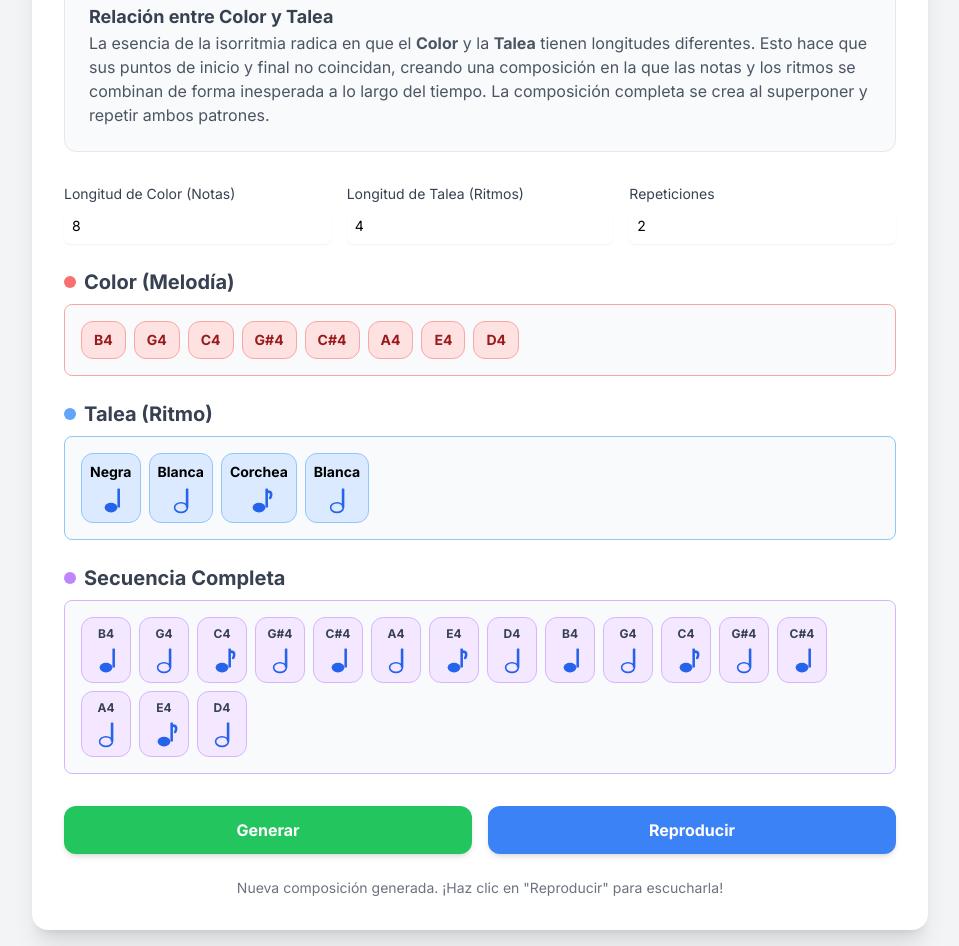
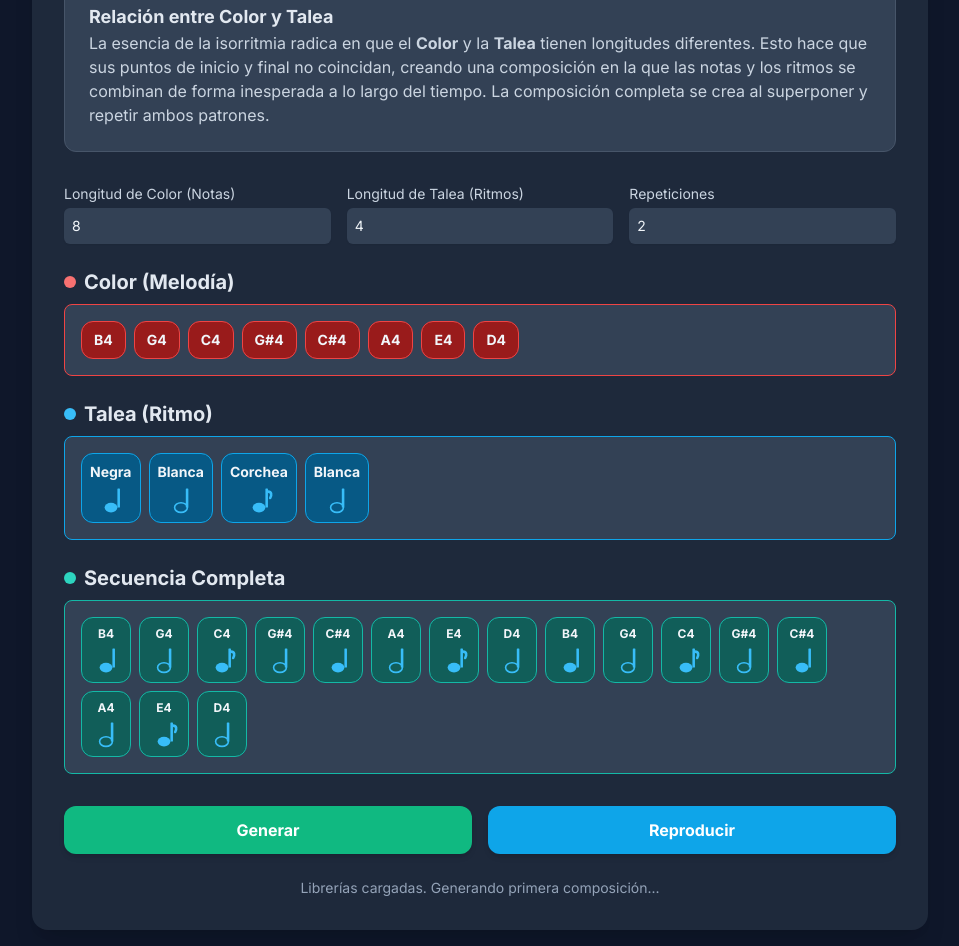
Before and after one commit to juanmiguel0927/GeneradorDeIsorritmia, a plain HTML site: page index.html in a window 1280 px wide. Shown: the part 534-1480 px from the top of the page, without its empty margins (160-1119 px from the left). Drawn offline with nearby package versions, Linux system fonts and the light colour scheme.

Commit message:
Update index.html

```diff
--- a/index.html
+++ b/index.html
@@ -11,44 +11,47 @@
         @import url('https://fonts.googleapis.com/css2?family=Inter:wght@400;700&display=swap');
         body {
             font-family: 'Inter', sans-serif;
-            background-color: #f3f4f6;
+            /* Nuevo fondo oscuro */
+            background-color: #0f172a;
         }
         .note-card {
             transition: all 0.2s ease-in-out;
             transform: scale(1);
         }
         .note-card.active {
-            background-color: #bbf7d0;
-            border-color: #22c55e;
+            /* Nuevo color de brillo y escala para el estado activo */
+            background-color: #2e3e53;
+            border-color: #67e8f9;
             transform: scale(1.05);
-            box-shadow: 0 4px 15px rgba(34, 197, 94, 0.4);
+            box-shadow: 0 0 15px rgba(103, 232, 249, 0.6);
         }
     </style>
 </head>
-<body class="bg-gray-100 flex items-center justify-center min-h-screen p-4">
-    <div class="bg-white rounded-2xl shadow-xl p-8 w-full max-w-4xl">
-        <h1 class="text-3xl font-bold text-center text-gray-800 mb-2">Generador de Isorritmia</h1>
+<body class="bg-slate-900 flex items-center justify-center min-h-screen p-4">
+    <!-- Contenedor principal con fondo más claro para contraste -->
+    <div class="bg-slate-800 rounded-2xl shadow-xl p-8 w-full max-w-4xl">
+        <h1 class="text-3xl font-bold text-center text-slate-100 mb-2">Generador de Isorritmia</h1>
         <!-- Créditos del autor actualizados -->
-        <p class="text-center text-sm text-gray-500 mb-8">Diseñado por Juan Miguel Rios Redondo</p>
+        <p class="text-center text-sm text-slate-400 mb-8">Diseñado por Juan Miguel Rios Redondo</p>
 
         <!-- Nueva sección de explicación de conceptos -->
-        <div class="mb-8 p-6 bg-gray-50 rounded-xl border border-gray-200">
-            <h2 class="text-2xl font-bold text-gray-700 mb-4">Conceptos de Isorritmia</h2>
-            <div class="space-y-4 text-gray-600">
+        <div class="mb-8 p-6 bg-slate-700 rounded-xl border border-slate-600">
+            <h2 class="text-2xl font-bold text-slate-200 mb-4">Conceptos de Isorritmia</h2>
+            <div class="space-y-4 text-slate-300">
                 <p>La <strong>Isorritmia</strong> es una técnica de composición musical que se basa en la repetición de patrones rítmicos y melódicos de diferente duración. Fue muy popular en la música medieval. Los dos elementos principales son el <strong>Color</strong> y la <strong>Talea</strong>.</p>
 
                 <div>
-                    <h3 class="text-lg font-semibold text-gray-700">Talea (Ritmo)</h3>
+                    <h3 class="text-lg font-semibold text-slate-200">Talea (Ritmo)</h3>
                     <p>La <strong>Talea</strong> es el patrón rítmico que se repite. En esta aplicación, puedes definir la longitud del patrón de ritmos (por ejemplo, una serie de negras y corcheas). La Talea es el esqueleto rítmico de la composición.</p>
                 </div>
 
                 <div>
-                    <h3 class="text-lg font-semibold text-gray-700">Color (Melodía)</h3>
+                    <h3 class="text-lg font-semibold text-slate-200">Color (Melodía)</h3>
                     <p>El <strong>Color</strong> es el patrón melódico, es decir, la secuencia de notas que se repite. Un rasgo importante es que las notas del Color son únicas y no se repiten entre sí. En esta aplicación, la longitud del Color se puede ajustar, pero está limitada a 13 para garantizar que cada nota sea diferente.</p>
                 </div>
 
                 <div>
-                    <h3 class="text-lg font-semibold text-gray-700">Relación entre Color y Talea</h3>
+                    <h3 class="text-lg font-semibold text-slate-200">Relación entre Color y Talea</h3>
                     <p>La esencia de la isorritmia radica en que el <strong>Color</strong> y la <strong>Talea</strong> tienen longitudes diferentes. Esto hace que sus puntos de inicio y final no coincidan, creando una composición en la que las notas y los ritmos se combinan de forma inesperada a lo largo del tiempo. La composición completa se crea al superponer y repetir ambos patrones.</p>
                 </div>
             </div>
@@ -57,66 +60,72 @@
         <!-- Controles para la longitud de Color y Talea y la repetición -->
         <div class="mb-6 flex flex-col sm:flex-row gap-4 justify-between">
             <div class="flex-1">
-                <label for="color-length-input" class="block text-sm font-medium text-gray-700">Longitud de Color (Notas)</label>
+                <label for="color-length-input" class="block text-sm font-medium text-slate-300">Longitud de Color (Notas)</label>
                 <input type="number" id="color-length-input" value="8" min="4" max="13"
-                    class="mt-1 block w-full rounded-md border-gray-300 shadow-sm focus:border-red-500 focus:ring-red-500 sm:text-sm p-2">
+                    class="mt-1 block w-full rounded-md border-slate-500 bg-slate-700 text-slate-100 shadow-sm focus:border-red-500 focus:ring-red-500 sm:text-sm p-2">
             </div>
             <div class="flex-1">
-                <label for="talea-length-input" class="block text-sm font-medium text-gray-700">Longitud de Talea (Ritmos)</label>
+                <label for="talea-length-input" class="block text-sm font-medium text-slate-300">Longitud de Talea (Ritmos)</label>
                 <input type="number" id="talea-length-input" value="4" min="2" max="10"
-                    class="mt-1 block w-full rounded-md border-gray-300 shadow-sm focus:border-blue-500 focus:ring-blue-500 sm:text-sm p-2">
+                    class="mt-1 block w-full rounded-md border-slate-500 bg-slate-700 text-slate-100 shadow-sm focus:border-sky-500 focus:ring-sky-500 sm:text-sm p-2">
             </div>
             <div class="flex-1">
-                <label for="repetition-count-input" class="block text-sm font-medium text-gray-700">Repeticiones</label>
+                <label for="repetition-count-input" class="block text-sm font-medium text-slate-300">Repeticiones</label>
                 <input type="number" id="repetition-count-input" value="2" min="1" max="5"
-                    class="mt-1 block w-full rounded-md border-gray-300 shadow-sm focus:border-purple-500 focus:ring-purple-500 sm:text-sm p-2">
+                    class="mt-1 block w-full rounded-md border-slate-500 bg-slate-700 text-slate-100 shadow-sm focus:border-purple-500 focus:ring-purple-500 sm:text-sm p-2">
             </div>
         </div>
 
         <div class="space-y-6">
             <!-- Visualización del Color (Melodía) -->
             <div>
-                <h2 class="text-xl font-semibold text-gray-700 mb-2 flex items-center">
+                <h2 class="text-xl font-semibold text-slate-200 mb-2 flex items-center">
                     <span class="inline-block w-3 h-3 bg-red-400 rounded-full mr-2"></span>
                     Color (Melodía)
                 </h2>
-                <div id="color-display" class="flex flex-wrap gap-2 p-4 bg-gray-50 rounded-lg border border-red-300">
+                <!-- Colores de fondo y borde actualizados -->
+                <div id="color-display" class="flex flex-wrap gap-2 p-4 bg-slate-700 rounded-lg border border-red-500">
                 </div>
             </div>
 
             <!-- Visualización de la Talea (Ritmo) -->
             <div>
-                <h2 class="text-xl font-semibold text-gray-700 mb-2 flex items-center">
-                    <span class="inline-block w-3 h-3 bg-blue-400 rounded-full mr-2"></span>
+                <h2 class="text-xl font-semibold text-slate-200 mb-2 flex items-center">
+                    <span class="inline-block w-3 h-3 bg-sky-400 rounded-full mr-2"></span>
                     Talea (Ritmo)
                 </h2>
-                <div id="talea-display" class="flex flex-wrap items-end justify-start gap-2 p-4 bg-gray-50 rounded-lg border border-blue-300">
+                <!-- Colores de fondo y borde actualizados -->
+                <div id="talea-display" class="flex flex-wrap items-end justify-start gap-2 p-4 bg-slate-700 rounded-lg border border-sky-500">
                 </div>
             </div>
 
             <!-- Visualización de la Secuencia Completa -->
             <div>
-                <h2 class="text-xl font-semibold text-gray-700 mb-2 flex items-center">
-                    <span class="inline-block w-3 h-3 bg-purple-400 rounded-full mr-2"></span>
+                <h2 class="text-xl font-semibold text-slate-200 mb-2 flex items-center">
+                    <span class="inline-block w-3 h-3 bg-teal-400 rounded-full mr-2"></span>
                     Secuencia Completa
                 </h2>
-                <div id="sequence-display" class="flex flex-wrap gap-2 p-4 bg-gray-50 rounded-lg border border-purple-300">
+                <!-- Colores de fondo y borde actualizados -->
+                <div id="sequence-display" class="flex flex-wrap gap-2 p-4 bg-slate-700 rounded-lg border border-teal-500">
                 </div>
             </div>
         </div>
 
         <div class="flex flex-col sm:flex-row gap-4 mt-8">
+            <!-- Nuevo botón de generar con color esmeralda -->
             <button id="generate-button"
-                class="flex-1 bg-green-500 text-white font-bold py-3 px-6 rounded-xl shadow-md hover:bg-green-600 focus:outline-none focus:ring-2 focus:ring-green-400 focus:ring-offset-2 transition ease-in-out duration-150">
+                class="flex-1 bg-emerald-500 text-white font-bold py-3 px-6 rounded-xl shadow-md hover:bg-emerald-600 focus:outline-none focus:ring-2 focus:ring-emerald-400 focus:ring-offset-2 transition ease-in-out duration-150">
                 Generar
             </button>
+            <!-- Nuevo botón de reproducir con color azul cielo -->
             <button id="play-button" disabled
-                class="flex-1 bg-blue-500 text-white font-bold py-3 px-6 rounded-xl shadow-md hover:bg-blue-600 focus:outline-none focus:ring-2 focus:ring-blue-400 focus:ring-offset-2 transition ease-in-out duration-150 disabled:opacity-50 disabled:cursor-not-allowed">
+                class="flex-1 bg-sky-500 text-white font-bold py-3 px-6 rounded-xl shadow-md hover:bg-sky-600 focus:outline-none focus:ring-2 focus:ring-sky-400 focus:ring-offset-2 transition ease-in-out duration-150 disabled:opacity-50 disabled:cursor-not-allowed">
                 Reproducir
             </button>
         </div>
 
-        <div id="message-box" class="mt-6 text-center text-sm text-gray-500 min-h-[20px]">
+        <!-- Texto de mensaje con color ajustado -->
+        <div id="message-box" class="mt-6 text-center text-sm text-slate-400 min-h-[20px]">
         </div>
     </div>
 
@@ -152,13 +161,15 @@
                 messageBox.textContent = msg;
             }
 
+            // El mensaje inicial se mantiene para indicar que la app está lista.
             showMessage("Librerías cargadas. Generando primera composición...");
 
             // Definición de ritmos con sus duraciones y nombres en español.
             const rhythms = {
-                '2n': { name: 'Blanca', svg: `<svg class="w-8 h-8" viewBox="0 0 100 100" xmlns="http://www.w3.org/2000/svg"><ellipse cx="50" cy="80" rx="20" ry="15" fill="none" stroke="#2563eb" stroke-width="5"/><rect x="65" y="20" width="8" height="60" fill="#2563eb" rx="2" ry="2"/></svg>`},
-                '4n': { name: 'Negra', svg: `<svg class="w-8 h-8" viewBox="0 0 100 100" xmlns="http://www.w3.org/2000/svg"><ellipse cx="50" cy="80" rx="20" ry="15" fill="#2563eb"/><rect x="70" y="20" width="8" height="60" fill="#2563eb" rx="2" ry="2"/></svg>`},
-                '8n': { name: 'Corchea', svg: `<svg class="w-8 h-8" viewBox="0 0 100 100" xmlns="http://www.w3.org/2000/svg"><ellipse cx="50" cy="80" rx="20" ry="15" fill="#2563eb"/><rect x="70" y="20" width="8" height="60" fill="#2563eb" rx="2" ry="2"/><path d="M 78 30 C 90 30 90 40 85 50" fill="none" stroke="#2563eb" stroke-width="8" stroke-linecap="round"/></svg>`}
+                // Se actualizan los colores SVG para que contrasten con el fondo oscuro
+                '2n': { name: 'Blanca', svg: `<svg class="w-8 h-8 text-sky-400" viewBox="0 0 100 100" xmlns="http://www.w3.org/2000/svg"><ellipse cx="50" cy="80" rx="20" ry="15" fill="none" stroke="currentColor" stroke-width="5"/><rect x="65" y="20" width="8" height="60" fill="currentColor" rx="2" ry="2"/></svg>`},
+                '4n': { name: 'Negra', svg: `<svg class="w-8 h-8 text-sky-400" viewBox="0 0 100 100" xmlns="http://www.w3.org/2000/svg"><ellipse cx="50" cy="80" rx="20" ry="15" fill="currentColor"/><rect x="70" y="20" width="8" height="60" fill="currentColor" rx="2" ry="2"/></svg>`},
+                '8n': { name: 'Corchea', svg: `<svg class="w-8 h-8 text-sky-400" viewBox="0 0 100 100" xmlns="http://www.w3.org/2000/svg"><ellipse cx="50" cy="80" rx="20" ry="15" fill="currentColor"/><rect x="70" y="20" width="8" height="60" fill="currentColor" rx="2" ry="2"/><path d="M 78 30 C 90 30 90 40 85 50" fill="none" stroke="currentColor" stroke-width="8" stroke-linecap="round"/></svg>`}
             };
 
             // Ritmos disponibles para generar la Talea (solo los solicitados).
@@ -228,7 +239,7 @@
 
                 updateUI(currentColor, currentTalea, currentSequence);
                 playButton.disabled = false;
-                showMessage('Nueva composición generada. ¡Haz clic en "Reproducir" para escucharla!');
+                // Se elimina el mensaje de confirmación.
             }
 
             function updateUI(color, talea, combinedSequence) {
@@ -236,7 +247,8 @@
                 color.forEach(note => {
                     const noteElement = document.createElement('div');
                     noteElement.textContent = note;
-                    noteElement.className = 'note-card bg-red-100 text-red-800 text-sm font-bold py-2 px-3 rounded-xl border border-red-300';
+                    // Clases actualizadas para el tema oscuro
+                    noteElement.className = 'note-card bg-red-800 text-slate-100 text-sm font-bold py-2 px-3 rounded-xl border border-red-500';
                     colorDisplay.appendChild(noteElement);
                 });
 
@@ -244,8 +256,9 @@
                 talea.forEach((rhythmKey, index) => {
                     const rhythm = rhythms[rhythmKey];
                     const noteElement = document.createElement('div');
-                    noteElement.innerHTML = `<span class="text-sm font-bold">${rhythm.name}</span>${rhythm.svg}`;
-                    noteElement.className = `note-card bg-blue-100 p-2 rounded-xl border border-blue-300 flex flex-col items-center justify-center`;
+                    noteElement.innerHTML = `<span class="text-sm font-bold text-slate-100">${rhythm.name}</span>${rhythm.svg}`;
+                    // Clases actualizadas para el tema oscuro
+                    noteElement.className = `note-card bg-sky-800 p-2 rounded-xl border border-sky-500 flex flex-col items-center justify-center`;
                     noteElement.dataset.index = index;
                     taleaDisplay.appendChild(noteElement);
                 });
@@ -253,10 +266,11 @@
                 sequenceDisplay.innerHTML = '';
                 combinedSequence.forEach((item, index) => {
                     const noteCard = document.createElement('div');
-                    noteCard.className = `note-card bg-purple-100 p-2 rounded-xl border border-purple-300 flex flex-col items-center justify-center`;
+                    // Clases actualizadas para el tema oscuro
+                    noteCard.className = `note-card bg-teal-800 p-2 rounded-xl border border-teal-500 flex flex-col items-center justify-center`;
                     noteCard.dataset.index = index;
                     noteCard.innerHTML = `
-                        <span class="text-xs font-semibold text-gray-700">${item.note}</span>
+                        <span class="text-xs font-semibold text-slate-100">${item.note}</span>
                         ${rhythms[item.duration].svg}
                     `;
                     sequenceDisplay.appendChild(noteCard);
```
